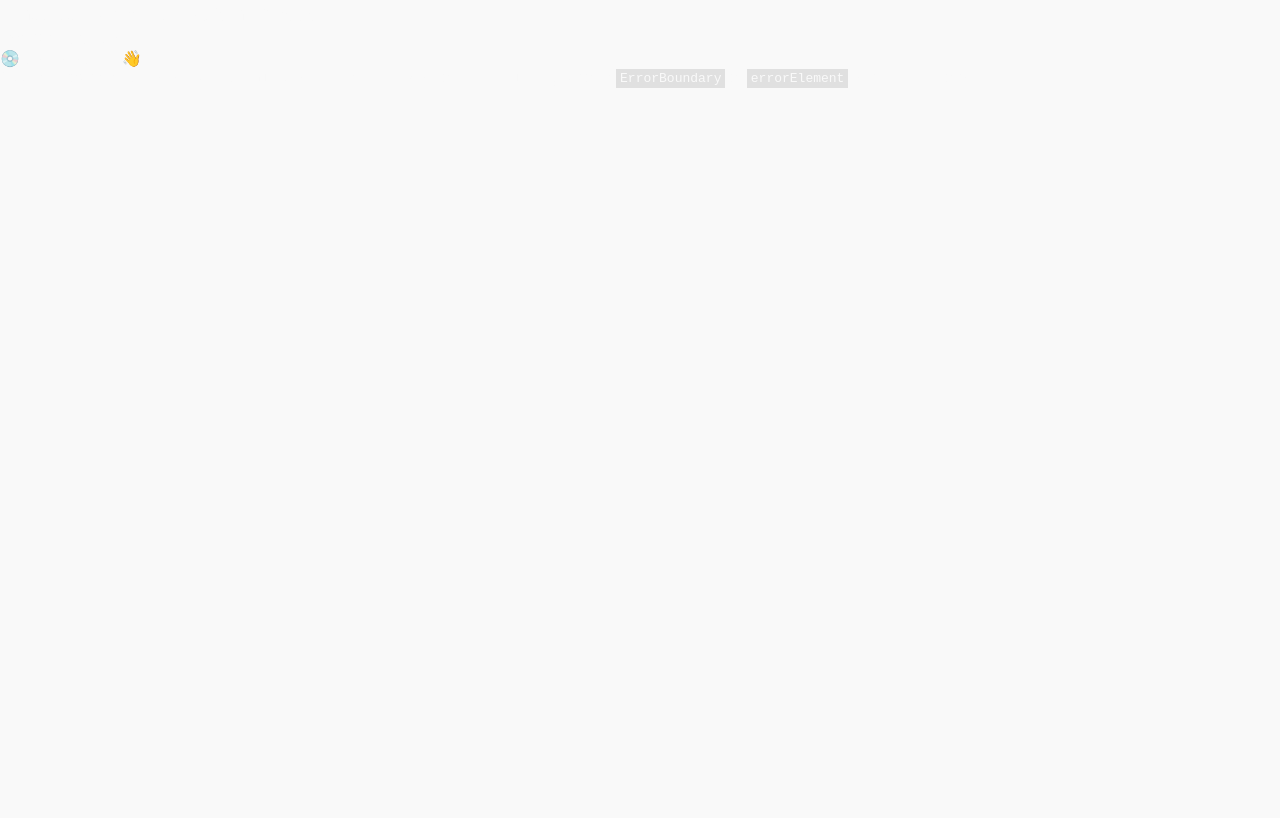
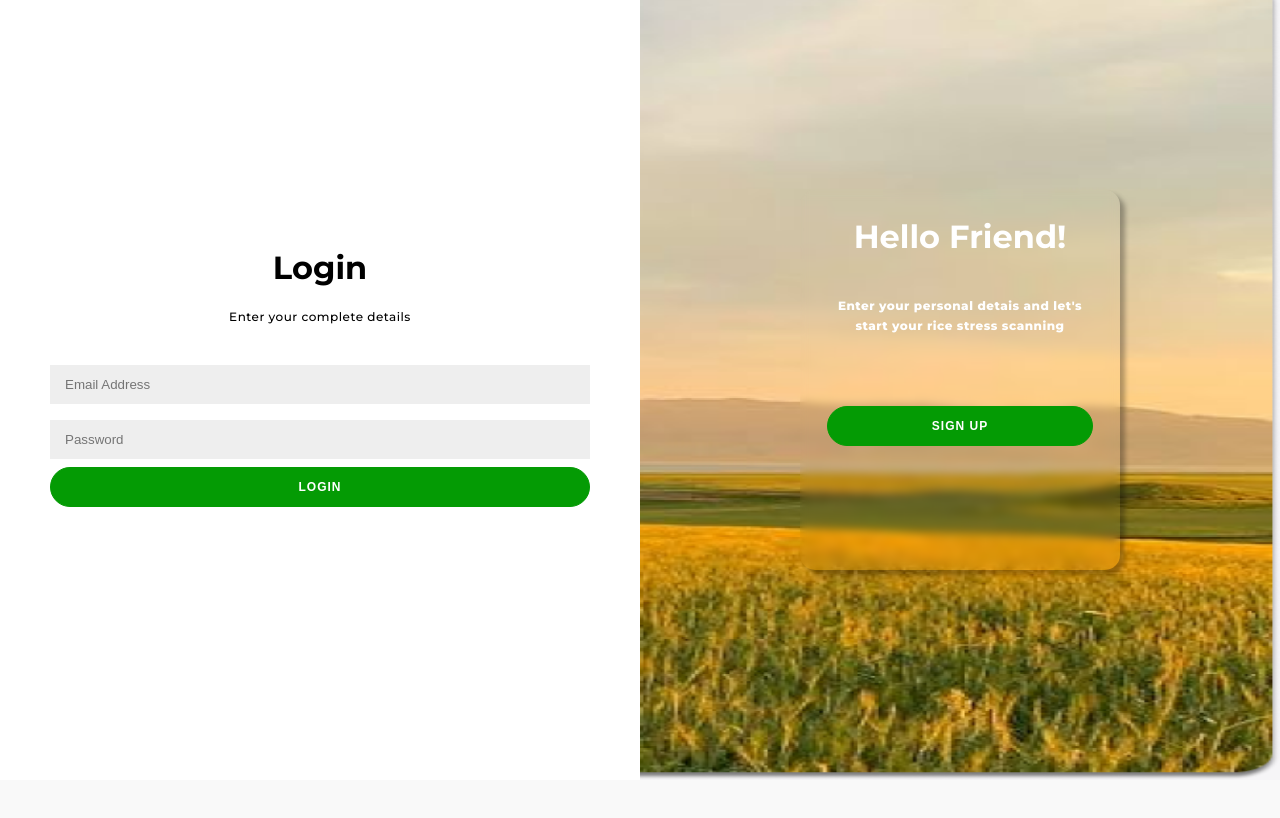
Before and after one commit to neeeal/Frontend-Development-trial, a React (Create React App) app: page /login in a window 1280 px wide. Before the commit this address had no page. Shown: the top 818 px of the page. Built offline with nearby package versions, Linux system fonts and the light colour scheme.

Commit message:
feat: login, logout, fetching user

```diff
--- a/package.json
+++ b/package.json
@@ -16,6 +16,7 @@
     "react-router-dom": "^6.18.0",
     "react-scripts": "^5.0.1",
     "react-scroll": "^1.9.0",
+    "react-toastify": "^9.1.3",
     "web-vitals": "^2.1.4"
   },
   "scripts": {
--- a/src/App.js
+++ b/src/App.js
@@ -1,12 +1,24 @@
-import React from 'react';
+import React, { useEffect } from 'react';
 import Navbar from "./components/Navbar/Navbar";
 import Intro from "./components/Introduction/Intro";
 import Tutorial from './components/Tutorial/Tutorial';
 // import LoginSignUp from './components/LoginSignUp/LoginSignUp';
 import Upload from "./components/Upload/Upload";
 import History from "./components/History/History";
+import { useNavigate } from "react-router-dom";
+import { useAuth } from "./context/AuthContext";
 
 function App() {
+  const navigate = useNavigate();
+  const { isAuthenticated } = useAuth();
+  useEffect(() => {
+    // console.log(isAuthenticated,"fd")
+    if (isAuthenticated===false){
+      navigate('/login');
+    }
+
+  });
+
   return (
     <div className="App">
       <Navbar/>
--- a/src/components/LoginSignUp/LoginSignUp.css
+++ b/src/components/LoginSignUp/LoginSignUp.css
@@ -5,27 +5,27 @@
     box-sizing: border-box;
   }
 
-  body {
+  #loginSignup {
     background: #f6f5f7;
     display: flex;
     justify-content: center;
     align-items: center;
     flex-direction: column;
     font-family: "Montserrat", sans-serif;
-    height: 100vh;
+    min-height: 100vh;
     margin: -20px 0 50px;
   }
 
-  h1 {
+  #loginSignup h1 {
     font-weight: bold;
     margin: 0px;
   }
 
-  h2 {
+  #loginSignup h2 {
     text-align: center;
   }
 
-  p {
+  #loginSignup p {
     font-size: 14px;
     font-weight: 100;
     line-height: 20px;
@@ -33,11 +33,11 @@
     margin: 20px 0 30px;
   }
 
-  span {
+  #loginSignup span {
     font-size: 12px;
   }
 
-  a {
+  #loginSignup a {
     color: #333;
     font-size: 10px;
     text-decoration: none;
@@ -45,7 +45,7 @@
   }
 
 
-  button {
+  #loginSignup button {
     border-radius: 20px;
     border: 1px solid #049B04;
     background-color: #049B04;
@@ -53,6 +53,7 @@
     font-size: 12px;
     font-weight: bold;
     padding: 12px 45px;
+    width: 100%;
     letter-spacing: 1px;
     text-transform: uppercase;
     transition: transform 80ms ease-in;
@@ -72,7 +73,7 @@
     border-color: #049B04;
   }
 
-  form {
+  #loginSignup form {
     background-color: #ffffff;
     display: flex;
     align-items: center;
@@ -91,7 +92,7 @@
     width: 100%;
   }
 
-  .container {
+  #loginSignup .container {
     background-color: #fff;
     border-radius: 10px;
     box-shadow: 0 14px 28px rgba(0, 0, 0, 0.25), 0 10px 10px rgba(0, 0, 0, 0.22);
--- a/src/components/LoginSignUp/LoginSignUp.js
+++ b/src/components/LoginSignUp/LoginSignUp.js
@@ -1,11 +1,35 @@
-import React , {useState} from "react";
+import React , {useState,useEffect} from "react";
 import './LoginSignUp.css';
 import signIn from '../../assets/signIn.png';
+import { useNavigate } from "react-router-dom";
+import { useAuth } from "../../context/AuthContext";
 
 const LoginSignUp = () => {
     const [addclass, setaddclass] = useState("");
+    const [email, setEmail] = useState('');
+    const [password, setPassword] = useState('');
+    const navigate = useNavigate();
+    const { login, isAuthenticated } = useAuth();
+    useEffect(() => {
+      console.log(isAuthenticated,"fd")
+      if (isAuthenticated===true){
+        navigate('/');
+      }
+
+    });
+    const handleLoginClick = async (event) => {
+        event.preventDefault();
+
+        await login(email, password, event)
+
+        if (await isAuthenticated===true){
+          navigate('/');
+        }
+      };
+
     return (
-      <div className={`container ${addclass}`} id="container">
+      <div className={`container ${addclass}`} id="loginSignup">
+
         <div className="form-container  sign-up-container">
           <form>
             <h1>Create Account</h1>
@@ -22,13 +46,13 @@ const LoginSignUp = () => {
         </div>
 
         <div className="form-container sign-in-container">
-          <form>
+          <form onSubmit={handleLoginClick}>
             <h1>Login</h1>
             <div className = "paragraph2">
                 Enter your complete details
             </div>
-            <input type="email" placeholder="Email Address" />
-            <input type="password" placeholder="Password" />
+            <input type="email" placeholder="Email Address" onChange={(e) => setEmail(e.target.value)}/>
+            <input type="password" placeholder="Password" onChange={(e) => setPassword(e.target.value)}/>
             <button type="submit">LOGIN</button>
           </form>
         </div>
@@ -70,6 +94,7 @@ const LoginSignUp = () => {
             </div>
           </div>
         </div>
+
       </div>
     );
   };
--- a/src/components/Navbar/Navbar.js
+++ b/src/components/Navbar/Navbar.js
@@ -1,16 +1,52 @@
-import React, { useState } from 'react';
+import React, { useEffect, useState } from 'react';
 import './Navbar.css';
 import logo from '../../assets/logopngnew.png';
 import { Link } from 'react-scroll';
 import { FontAwesomeIcon } from '@fortawesome/react-fontawesome';
 import { faUser } from '@fortawesome/free-solid-svg-icons'; // Import the user icon
+import { Link as RouterLink, useNavigate } from "react-router-dom";
+import { useAuth } from '../../context/AuthContext';
 
 function Navbar() {
   const [isProfileDropdownOpen, setProfileDropdownOpen] = useState(false);
+  const {isAuthenticated,logout} = useAuth();
 
   const toggleProfileDropdown = () => {
     setProfileDropdownOpen(!isProfileDropdownOpen);
   };
+  const navigate = useNavigate();
+
+  const handleLogout = async (event) => {
+    event.preventDefault();
+    await logout()
+    if (await isAuthenticated===false){
+      navigate('/login');
+    }
+  };
+
+  useEffect(() => {
+    const fetchData = async () => {
+      try {
+        const response = await fetch('https://softies-backend-production.up.railway.app/api/users/get_user', {
+          method: 'GET',
+          headers: {
+            'Content-Type': 'application/json',
+          },
+        });
+
+        if (response.ok) {
+          const userData = await response.json();
+          console.log(userData, "user");
+        } else {
+          console.error('Error fetching user data:', response.status);
+        }
+      } catch (error) {
+        console.error('Error during user data fetch:', error.message);
+      }
+    };
+
+    fetchData(); // Call the async function inside useEffect
+  }, [isAuthenticated]);
 
   return (
     <nav className='navbar'>
@@ -39,9 +75,13 @@ function Navbar() {
           </span>
           {isProfileDropdownOpen && (
             <div className="profile-dropdown">
-              <Link className="dropdown-item profile-text">Login</Link>
+              { isAuthenticated===false ? <RouterLink to="/login" className="dropdown-item profile-text">Login</RouterLink>:
+              <>
+              <span  className="dropdown-item profile-text">HI</span>
               <Link className="dropdown-item profile-text">Edit Profile</Link>
-              <Link className="dropdown-item profile-text">Logout</Link>
+              <span onClick={handleLogout} className="dropdown-item profile-text">Logout</span>
+              </>
+            }
             </div>
           )}
         </div>
--- a/src/components/Upload/Upload.css
+++ b/src/components/Upload/Upload.css
@@ -99,12 +99,12 @@
         text-align: center;
     }
 
-    button {
+    .scanContainer button {
         margin-top: 1rem;
         color: white;
         border: none;
         cursor: pointer;
-        width: 42.4rem;
+        width: 100%;
         height: 2.5rem;
         border-radius: 12px;
         font-family: Montserrat-Regular;
--- /dev/null
+++ b/src/context/AuthContext.js
@@ -0,0 +1,67 @@
+import { createContext, useContext, useState ,useEffect} from 'react';
+
+const AuthContext = createContext();
+
+export const AuthProvider = ({ children }) => {
+
+    const [isAuthenticated, setIsAuthenticated] = useState(() => {
+      return localStorage.getItem('isAuthenticated') === 'true';
+    });
+
+    useEffect(() => {
+      localStorage.setItem('isAuthenticated', isAuthenticated);
+    }, [isAuthenticated]);
+
+    const login = async (email, password,event) => {
+        event.preventDefault();
+        try {
+        const response = await fetch('https://softies-backend-production.up.railway.app/api/users/login', {
+            method: 'POST',
+            body: JSON.stringify({
+            email: email,
+            password: password,
+            }),
+            headers: {
+            'Content-Type': 'application/json',
+            },
+        });
+
+        if (response.ok) {
+            setIsAuthenticated(true);
+
+            localStorage.setItem('isAuthenticated', true);
+
+            return isAuthenticated;
+          } else {
+            // setError('Login failed. Please check your credentials.');
+          }
+        } catch (error) {
+        console.error('Error during login:', error.message);
+        // setError('An error occurred. Please try again.');
+        }
+    };
+
+
+    const logout = async () => {
+        const response = await fetch('https://softies-backend-production.up.railway.app/api/users/logout', {
+            method: 'POST',
+            headers: {
+            'Content-Type': 'application/json',
+            },
+        });
+
+            setIsAuthenticated(false);
+
+
+    };
+
+    return (
+        <AuthContext.Provider value={{ isAuthenticated, login, logout }}>
+        {children}
+        </AuthContext.Provider>
+    );
+};
+
+export const useAuth = () => {
+    return useContext(AuthContext);
+  };
--- /dev/null
+++ b/src/pages/Login.js
@@ -0,0 +1,8 @@
+import React from 'react'
+import LoginSignUp from '../components/LoginSignUp/LoginSignUp'
+
+export const Login = () => {
+  return (
+    <LoginSignUp/>
+    )
+}
```
Also changed, not shown: src/index.js (+15 -2 lines), 1 other file (tests, documents, lock files or other folders).
